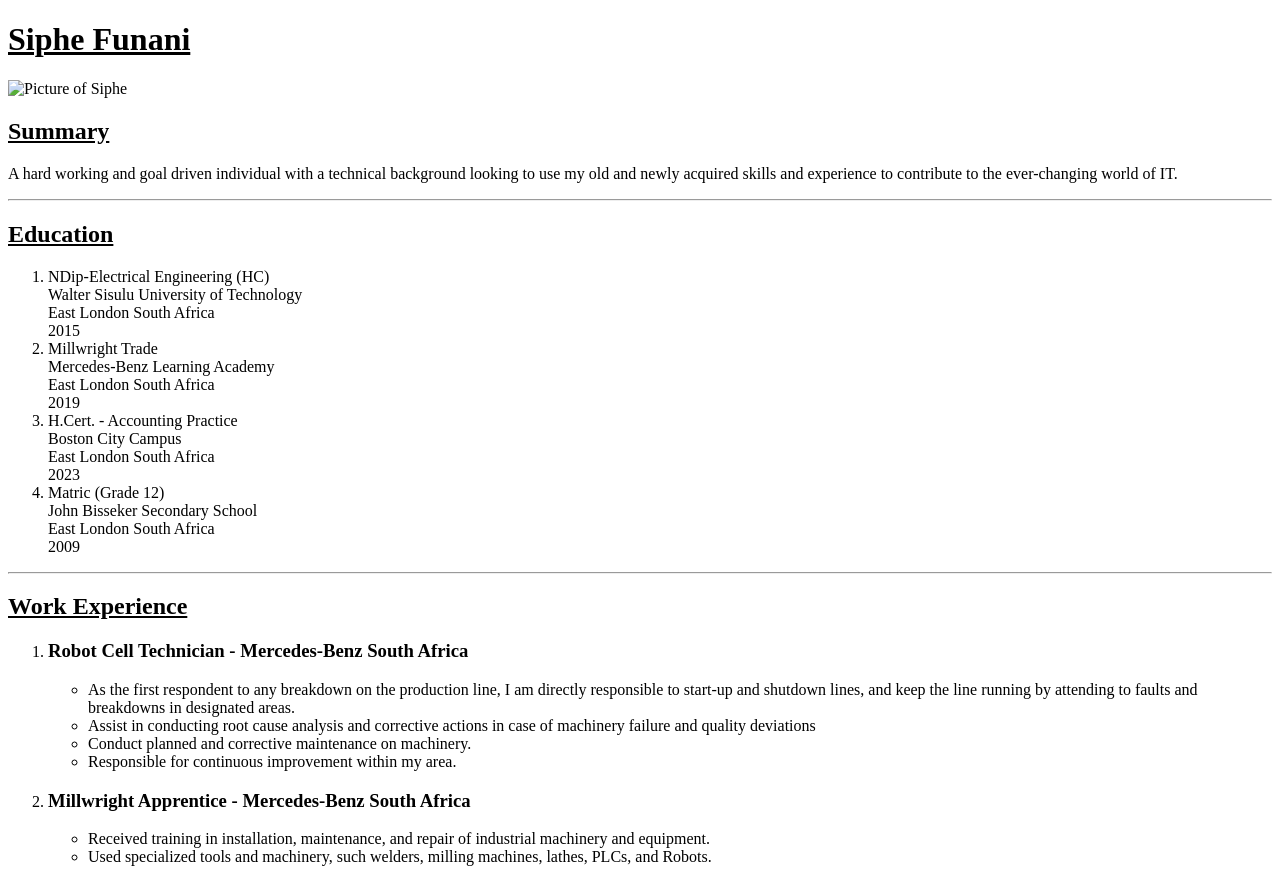
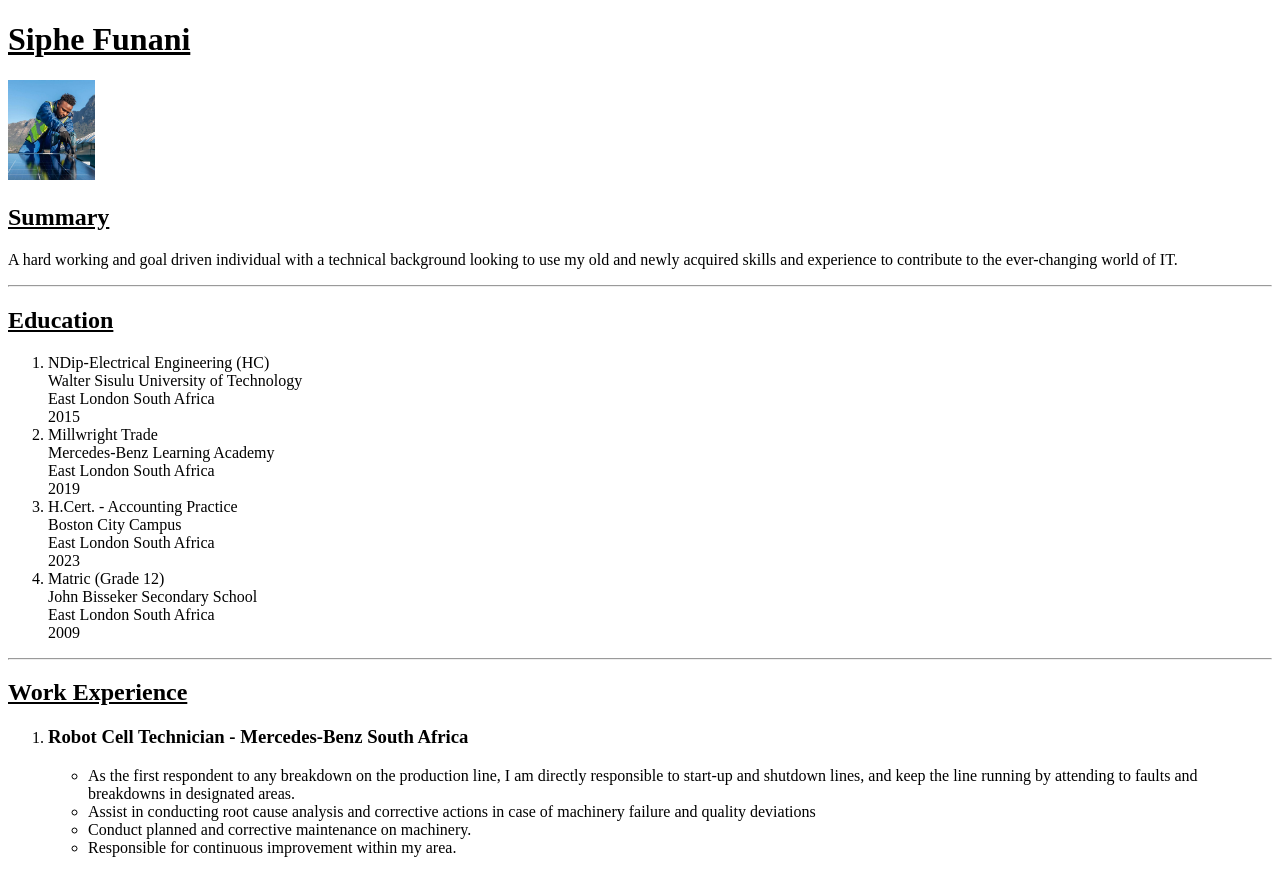
Before and after one commit to SipheFun/My_Resume, a plain HTML site: page index.html in a window 1280 px wide. Shown: the top 869 px of the page. Drawn offline with Linux system fonts and the light colour scheme.

Commit message:
Add files via upload

```diff
--- a/index.html
+++ b/index.html
@@ -7,7 +7,7 @@
 </head>
 <body>
     <h1><u>Siphe Funani</u></h1>
-    <img src="/Capstone1_Resume/assets/Pv-Greencard-3.jpg" height="100" alt="Picture of Siphe"/>
+    <img src="assets/images/Pv-Greencard-3.jpg" height="100" alt="Picture of Siphe"/>
     <h2><u>Summary</u></h2>
     <p>A hard working and goal driven individual with a technical background looking to use my old and newly acquired skills and experience to contribute to the ever-changing world of IT.</p>
     <hr/>
```
Also changed, not shown: assets/images/Pv-Greencard-3.jpg (added).
